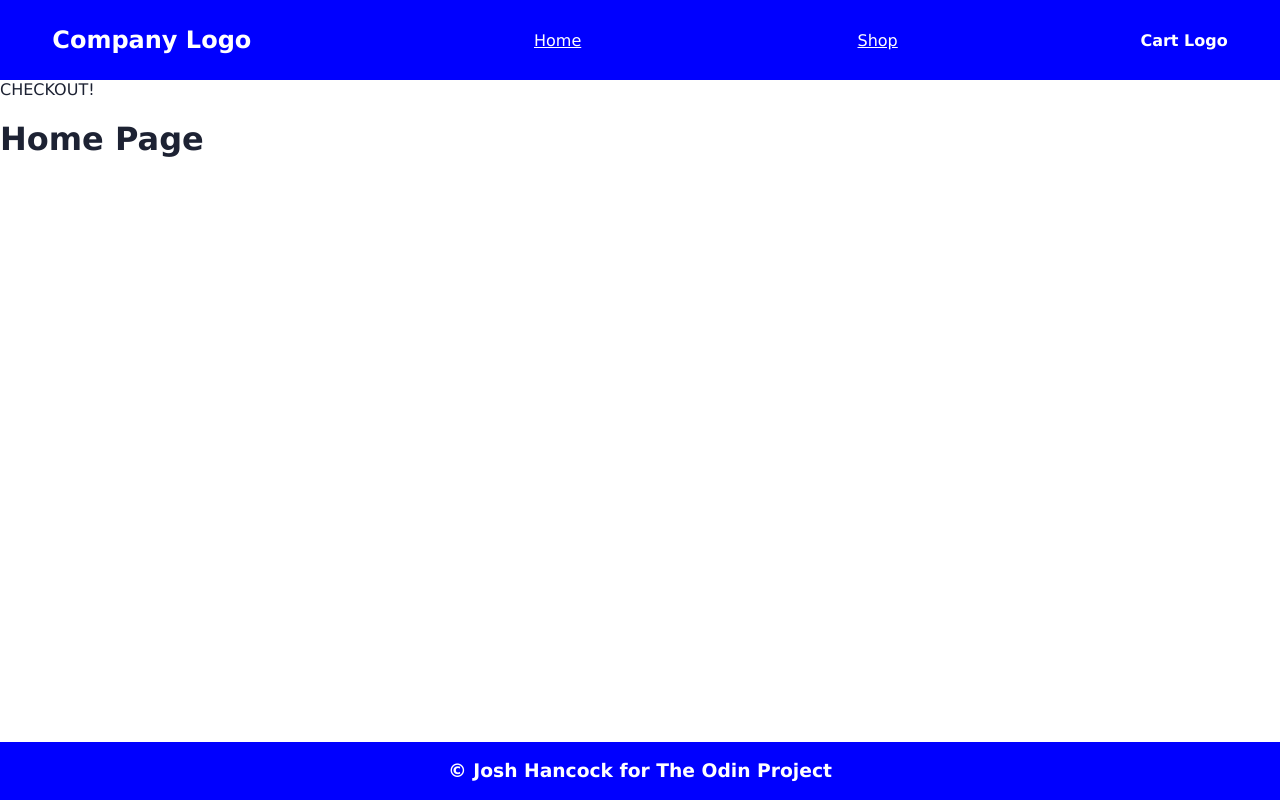
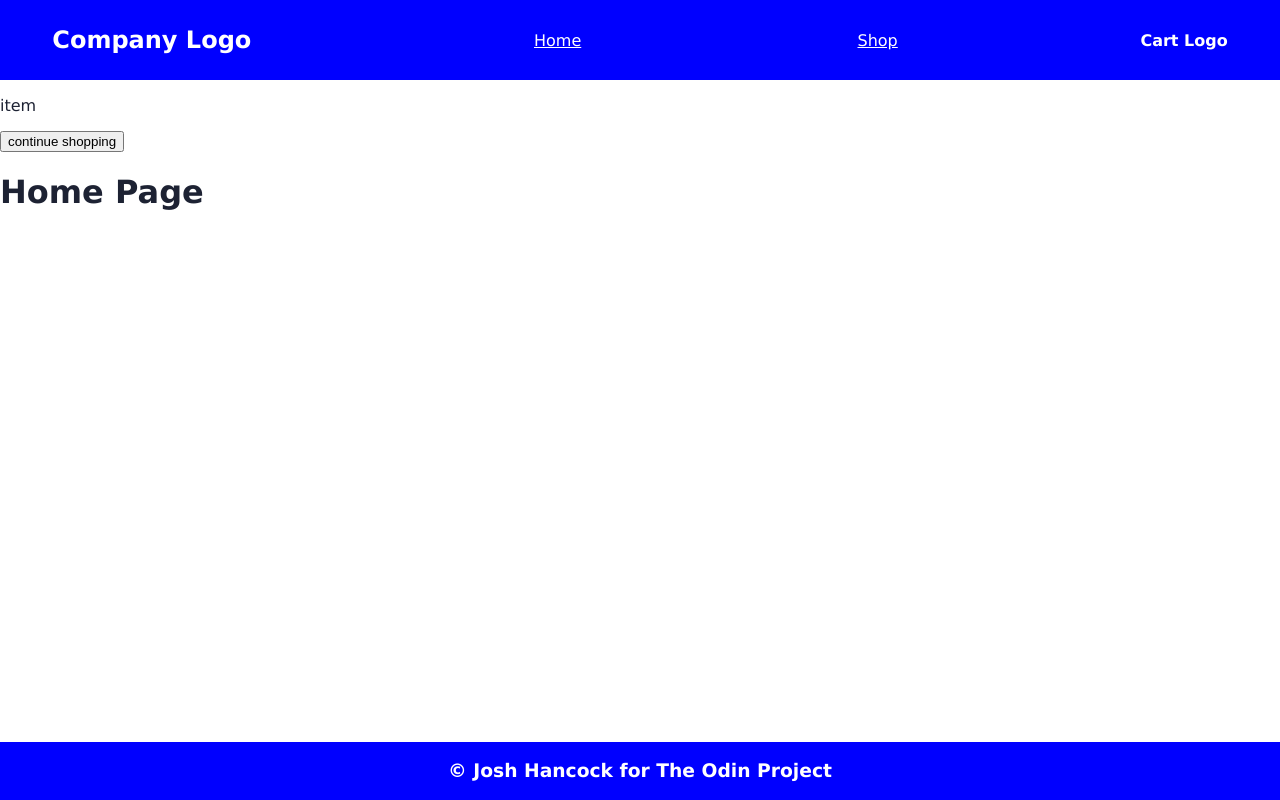
Before and after one commit to livingicon/shopping-cart, a React (Create React App) app: page / in a window 1280 px wide. Both pictures are taken after a click on the element "Cart Logo". Built offline with nearby package versions, Linux system fonts and the light colour scheme.

Commit message:
Add continue shopping button to Checkout with onClick openCart

```diff
--- a/src/components/Main.js
+++ b/src/components/Main.js
@@ -6,13 +6,13 @@ import Home from "./Main/Home";
 import Shop from "./Main/Shop";
 import Checkout from "./Main/Checkout";
 
-const Main = ({ cartItems, addToCart, isVisible }) => {
+const Main = ({ cartItems, addToCart, isVisible, openCart }) => {
 
   return (
     <div>
       {isVisible &&
         <Checkout
-          // showCart={showCart}
+          openCart={openCart}
           // cartItems={cartItems}
         />
       }
--- a/src/components/Main/Checkout.js
+++ b/src/components/Main/Checkout.js
@@ -2,11 +2,13 @@
 
 import React from "react";
 
-const Checkout = ({ cartItems, addToCart, isVisible }) => {
+const Checkout = ({ openCart }) => {
 
   return (
     <div>
-      CHECKOUT!
+      <p>item</p>
+      {/* {checkOutItems} */}
+      <button onClick={openCart}>continue shopping</button>
     </div>
   )
 }
```
